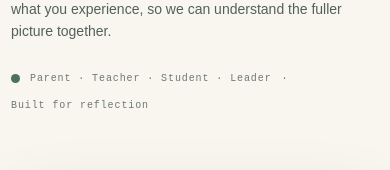
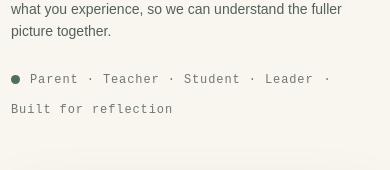
Before and after one commit to gurleengur887-droid/School-Flourish-Index, a React (Create React App) app: page /surveys in a window 390 px wide. Shown: the part 341-511 px from the top of the page. Built offline with nearby package versions, Linux system fonts and the light colour scheme; no server answers; the database is empty.

Commit message:
small changes

```diff
--- a/src/components/Navbar.jsx
+++ b/src/components/Navbar.jsx
@@ -94,7 +94,7 @@ const Navbar = () => {
 
           <nav className="mobile-menu-links">
 
-            <a href="#surveys" onClick={closeMenu}>
+            <a href="/surveys" onClick={closeMenu}>
               <span>Surveys</span>
               <ArrowUpRight size={20} strokeWidth={1.4} />
             </a>
--- a/src/styles/footer.css
+++ b/src/styles/footer.css
@@ -522,7 +522,7 @@
 
     padding: 20px 0 25px;
 
-    font-size: 8px;
+    font-size: 11px;
   }
 
 
--- a/src/styles/surveys.css
+++ b/src/styles/surveys.css
@@ -1875,7 +1875,7 @@
 
     gap: 10px;
 
-    font-size: 10px;
+    font-size: 12px;
 
     line-height: 1.7;
   }
```
